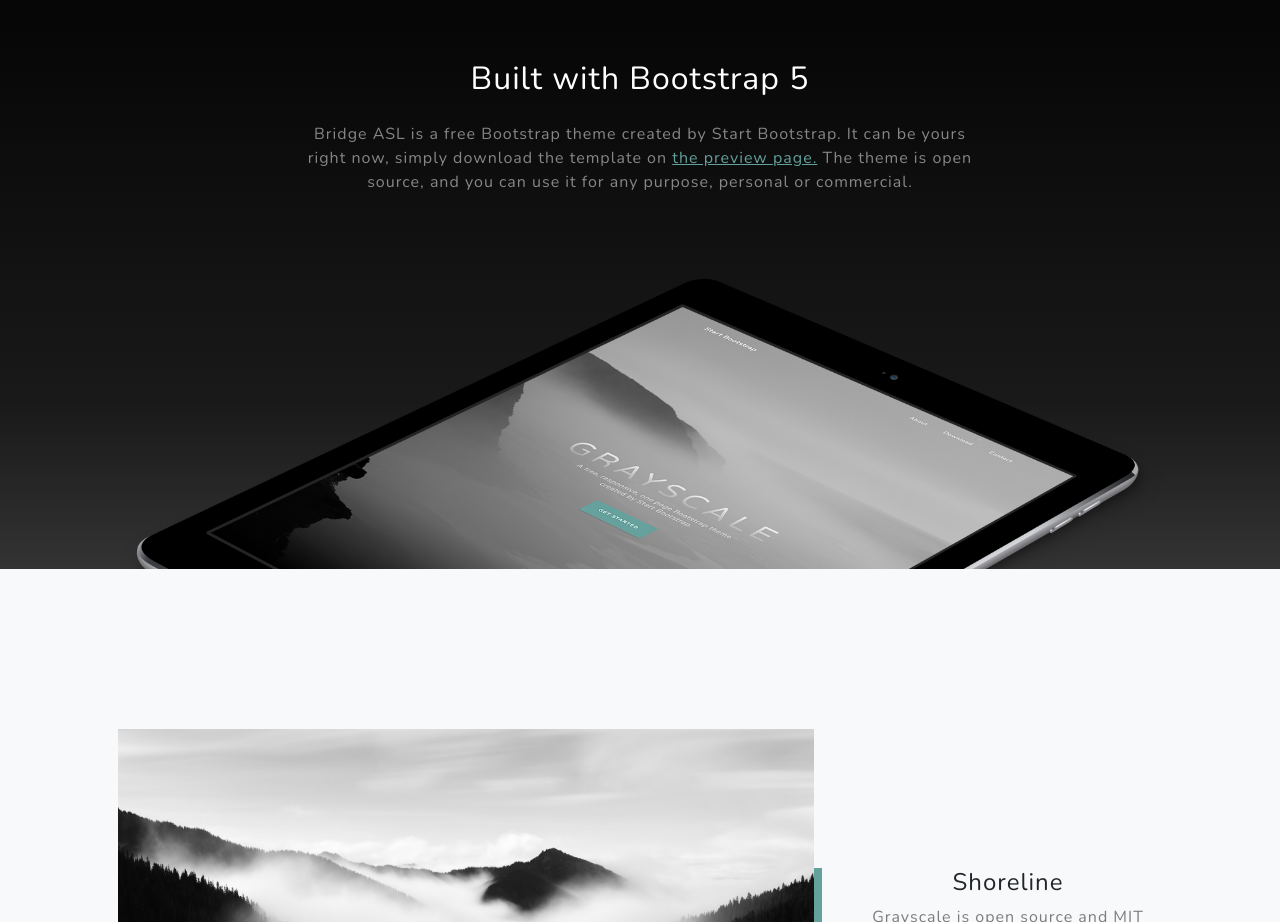
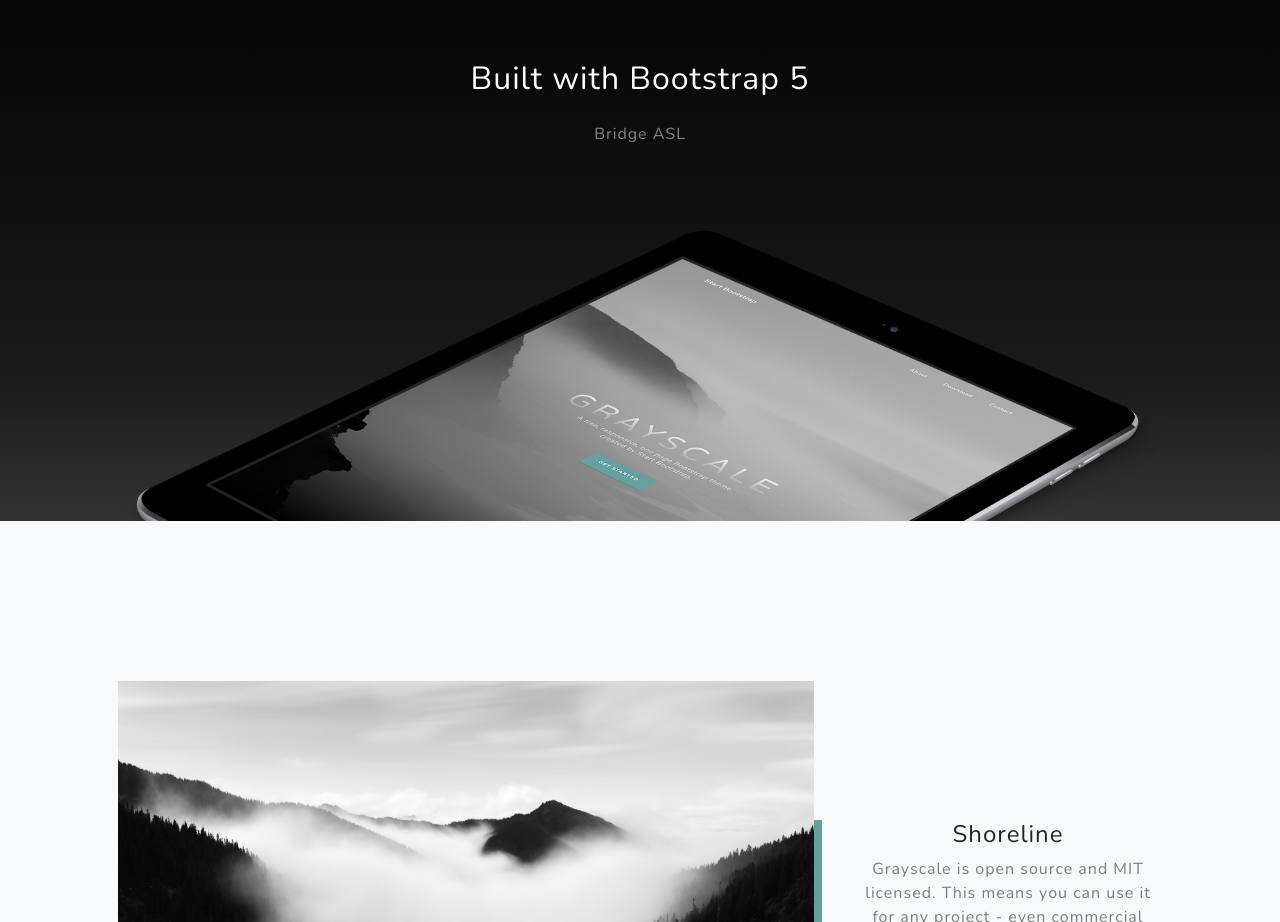
Before and after one commit to Danny-Van-ENG/website, a plain HTML site: page index.html in a window 1280 px wide. Shown: the part 900-1822 px from the top of the page. Drawn offline with nearby package versions, Linux system fonts and the light colour scheme.

Commit message:
Update index.html

```diff
--- a/index.html
+++ b/index.html
@@ -5,7 +5,7 @@
         <meta name="viewport" content="width=device-width, initial-scale=1, shrink-to-fit=no" />
         <meta name="description" content="" />
         <meta name="author" content="" />
-        <title>Bridge ASL - Start Bootstrap Theme</title>
+        <title>Bridge ASL</title>
         <link rel="icon" type="image/x-icon" href="assets/favicon.ico" />
         <!-- Font Awesome icons (free version)-->
         <script src="https://use.fontawesome.com/releases/v6.1.0/js/all.js" crossorigin="anonymous"></script>
@@ -52,9 +52,7 @@
                     <div class="col-lg-8">
                         <h2 class="text-white mb-4">Built with Bootstrap 5</h2>
                         <p class="text-white-50">
-                            Bridge ASL is a free Bootstrap theme created by Start Bootstrap. It can be yours right now, simply download the template on
-                            <a href="https://startbootstrap.com/theme/grayscale/">the preview page.</a>
-                            The theme is open source, and you can use it for any purpose, personal or commercial.
+                            Bridge ASL
                         </p>
                     </div>
                 </div>
```
